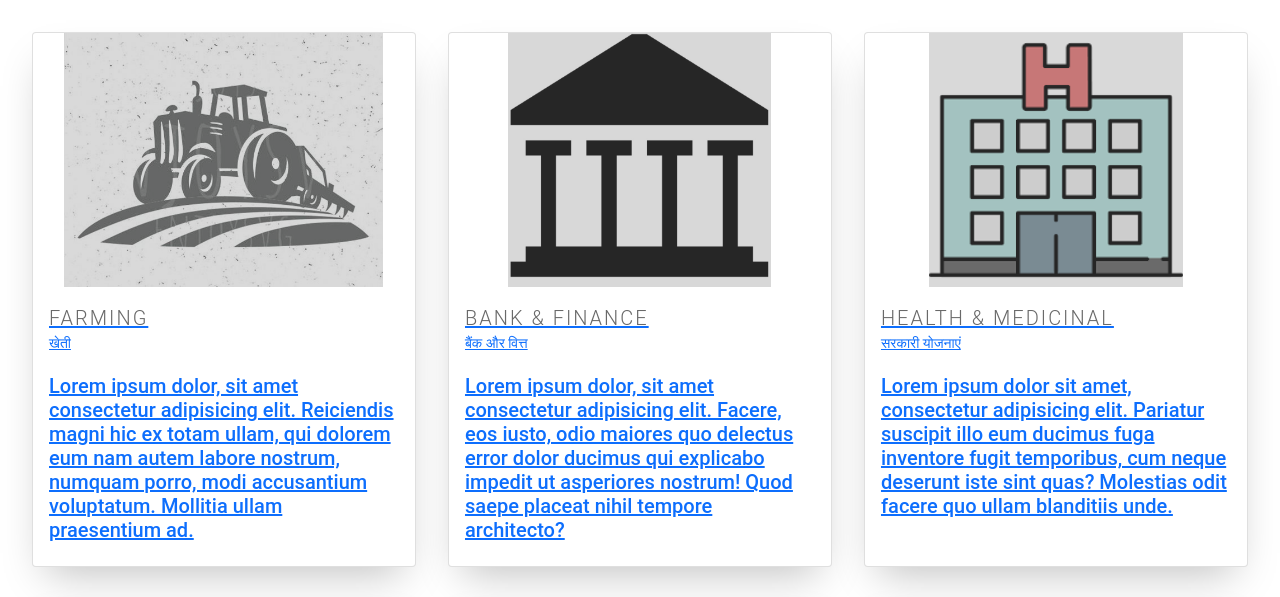
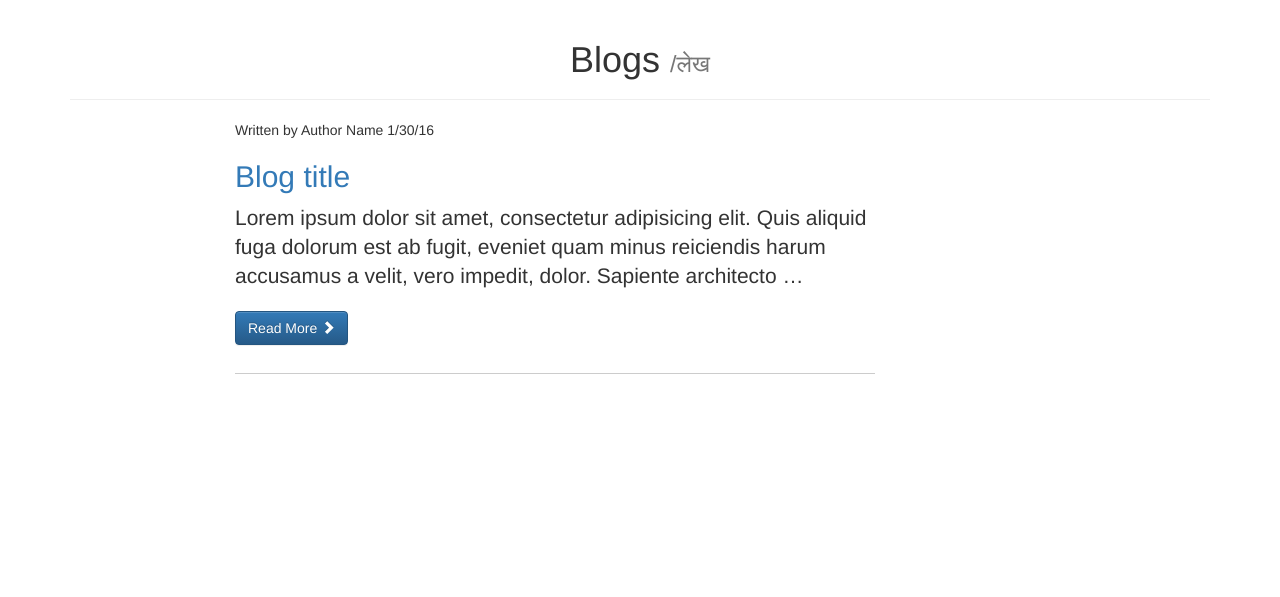
Before and after one commit to Asubtlecoderrr/jan-sevak, a Flask app: template templates/index.html in a window 1280 px wide. Shown: the top 597 px of the page. After the commit the page ends 374 px from the top, so only its background shows below. Run offline with Flask 2, Linux system fonts and the light colour scheme; the template is opened without the code that fills it, so the values that code supplies are empty; parts of the project's set-up code (start-up, migrations or seed data) failed here and were passed over; some libraries are stand-ins or nearby versions.

Commit message:
Add files via upload

```diff
--- a/templates/index.html
+++ b/templates/index.html
@@ -1,198 +1,78 @@
-{% include 'block.html' %}
+<!DOCTYPE html>
+<!--
+To change this license header, choose License Headers in Project Properties.
+To change this template file, choose Tools | Templates
+and open the template in the editor.
+-->
+<html>
+    <head>
+        <title>TODO supply a title</title>
+        <meta charset="UTF-8">
+        <meta name="viewport" content="width=device-width, initial-scale=1.0">
+        <!-- Latest compiled and minified CSS -->
+<link rel="stylesheet" href="https://maxcdn.bootstrapcdn.com/bootstrap/3.3.7/css/bootstrap.min.css"  crossorigin="anonymous">
+
+<!-- Optional theme -->
+<link rel="stylesheet" href="https://maxcdn.bootstrapcdn.com/bootstrap/3.3.7/css/bootstrap-theme.min.css"  crossorigin="anonymous">
         <style>
-	*,
-*::before,
-*::after {
-  box-sizing: border-box;
+            article {margin-bottom:2em;padding-bottom:2em;border-bottom:1px solid #ccc;}
+
+.social a {
+  padding: 0 .5em;
 }
-html {
-  background-color: #f0f0f0;
+
+.page-header {
+  margin-bottom:2rem;
 }
-body {
-  color: #999999;
-  font-family: 'Roboto', 'Helvetica Neue', Helvetica, Arial, sans-serif;
-  font-style: normal;
-  font-weight: 400;
-  letter-spacing: 0;
-  padding: 1rem;
-  text-rendering: optimizeLegibility;
-  -webkit-font-smoothing: antialiased;
-  -moz-osx-font-smoothing: grayscale;
-  -moz-font-feature-settings: "liga" on;
+.text{
+    margin-left: 150px
 }
-img {
-  height: auto;
-  max-width: 100%;
-  vertical-align: middle;
-}
-.btn {
-  background-color: white;
-  border: 1px solid #cccccc;
-  color: #696969;
-  padding: 0.5rem;
-  text-transform: lowercase;
-}
-.btn--block {
-  display: block;
-  width: 100%;
-}
-.cards {
-  display: flex;
-  flex-wrap: wrap;
-  list-style: none;
-  margin: 0;
-  padding: 0;
-}
-.cards__item {
-  display: flex;
-  padding: 1rem;
-}
-@media (min-width: 40rem) {
-  .cards__item {
-    width: 50%;
+@media screen and (max-width: 728px) {
+    .row{
+        margin: auto;
     }
 }
-@media (min-width: 56rem) {
-  .cards__item {
-    width: 33.3333%;
-  }
-}
-.card {
-  background-color: white;
-  border-radius: 0.25rem;
-  box-shadow: 0 20px 40px -14px rgba(0, 0, 0, 0.25);
-  display: flex;
-  flex-direction: column;
-  overflow: hidden;
-}
-.card:hover .card__image {
-  filter: contrast(100%);
-}
-.card__content {
-  display: flex;
-  flex: 1 1 auto;
-  flex-direction: column;
-  padding: 1rem;
-}
-.card__image {
-  background-position: center top;
-  background-repeat: no-repeat;
-  background-size: contain;
-  border-top-left-radius: 0.25rem;
-  border-top-right-radius: 0.25rem;
-  filter: contrast(70%);
-  overflow: hidden;
-  position: relative;
-  transition: filter 0.5s cubic-bezier(0.43, 0.41, 0.22, 0.91);
-}
-.card__image::before {
-  content: "";
-  display: block;
-  padding-top: 56.25%;
-}
-@media (min-width: 40rem) {
-  .card__image::before {
-    padding-top: 66.6%;
-  }
-}
-.card__image--farmer {
-  background-image: url("{{url_for('static', filename='farming.jpg')}}");
-}
-.card__image--bank {
-  background-image: url("{{url_for('static', filename='bank.png')}}");
-}
-.card__image--health {
-  background-image: url("{{url_for('static', filename='hospital.png')}}");
-}
-.card__image--govt {
-  background-image: url("{{url_for('static', filename='gov.png')}}");
-}
-.card__image--munci {
-  background-image: url("{{url_for('static', filename='munci.png')}}");
-}
-.card__image--misc {
-  background-image: url("{{url_for('static', filename='misc.png')}}");
-}
-.card__title {
-  color: #696969;
-  font-size: 1.25rem;
-  font-weight: 300;
-  letter-spacing: 2px;
-  text-transform: uppercase;
-}
-.card__text {
-  flex: 1 1 auto;
-  font-size: 0.875rem;
-  line-height: 1.5;
-  margin-bottom: 1.25rem;
-}
+        </style>
+    </head>
+    <body>
 
-</style>
+        <div class="container">
+            <center>
+  <div class="page-header">
+    <h1>Blogs <small>/लेख</small></h1>
+  </div>
+            </center>
+  <div class="row text" >
 
-<ul class="cards">
-	<li class="cards__item">
-	  <div class="card"><a href="#">
-		<div class="card__image card__image--farmer"></div>
-		<div class="card__content">
-		  <div class="card__title">Farming</div>
-		  <p class="card__text text-align-center">खेती</p>
-		  <h5>Lorem ipsum dolor, sit amet consectetur adipisicing elit. Reiciendis magni hic ex totam ullam, qui dolorem eum nam autem labore nostrum, numquam porro, modi accusantium voluptatum. Mollitia ullam praesentium ad.</h5>
+    <div class="col-md-8">
+      <article id="">
+        <header>
+          <div class="meta">
 
-		</div></a>
+            Written by <span class="author">Author Name</span> <span class="date">1/30/16</span>
           </div>
-	</li>
-	<li class="cards__item">
-	  <div class="card"><a href="#">
-		<div class="card__image card__image--bank"></div>
-		<div class="card__content">
-		  <div class="card__title">Bank & Finance</div>
-		  <p class="card__text">बैंक और वित्त</p>
-		  <h5>Lorem ipsum dolor, sit amet consectetur adipisicing elit. Facere, eos iusto, odio maiores quo delectus error dolor ducimus qui explicabo impedit ut asperiores nostrum! Quod saepe placeat nihil tempore architecto?</h5>
+          <h2>
+            <a href="">
+            Blog title</a></h2>
+        </header>
+        <div class="entry-content">
 
-		</div></a>
+          <p class="lead">Lorem ipsum dolor sit amet, consectetur adipisicing elit. Quis aliquid fuga dolorum est ab fugit, eveniet quam minus reiciendis harum accusamus a velit, vero impedit, dolor. Sapiente architecto &hellip;</p>
+
+          <a href="#" class="btn btn-primary">Read More <span class="glyphicon glyphicon glyphicon-chevron-right" aria-hidden="true"></span></a>
         </div>
-	</li>
-	<li class="cards__item">
-		<div class="card"><a href="#">
-		  <div class="card__image card__image--health"></div>
-		  <div class="card__content">
-			<div class="card__title">Health & Medicinal</div>
-			<p class="card__text">सरकारी योजनाएं</p>
-			<h5>Lorem ipsum dolor sit amet, consectetur adipisicing elit. Pariatur suscipit illo eum ducimus fuga inventore fugit temporibus, cum neque deserunt iste sint quas? Molestias odit facere quo ullam blanditiis unde.</h5>
+        <footer>
+        </footer>
+      </article>
 
-		  </div></a>
+
 </div>
-	  </li>
-	<li class="cards__item">
-	  <div class="card"><a href="#">
-		<div class="card__image card__image--govt"></div>
-		<div class="card__content">
-		  <div class="card__title">Government Schemes</div>
-		  <p class="card__text">सरकारी योजनाएं</p>
-		  <h5>Lorem ipsum dolor sit amet, consectetur adipisicing elit. Pariatur suscipit illo eum ducimus fuga inventore fugit temporibus, cum neque deserunt iste sint quas? Molestias odit facere quo ullam blanditiis unde.</h5>
 
-		</div></a>
+
+
+
   </div>
-	</li>
-	<li class="cards__item">
-		<div class="card"><a href="#">
-		  <div class="card__image card__image--munci"></div>
-		  <div class="card__content">
-			<div class="card__title">Municpality</div>
-			<p class="card__text"></p>
-			<h5>Lorem ipsum dolor sit amet, consectetur adipisicing elit. Pariatur suscipit illo eum ducimus fuga inventore fugit temporibus, cum neque deserunt iste sint quas? Molestias odit facere quo ullam blanditiis unde.</h5>
+</div>
 
-		  </div></a>
-		</div>
-	  </li>
-	<li class="cards__item">
-		<div class="card"><a href="#">
-		  <div class="card__image card__image--misc"></div>
-		  <div class="card__content">
-			<div class="card__title">Miscellaneous</div>
-			<p class="card__text">अन्य</p>
-			<h5>Lorem ipsum dolor sit amet consectetur adipisicing elit. Nulla, beatae laudantium porro repellendus magnam tempore dolorum, quis tenetur eveniet cumque autem at consequatur nesciunt delectus exercitationem vel est, maiores asperiores!</h5>
-		  </div></a>
-		</div>
-	  </li>
-  </ul>
+    </body>
+</html>
```
Lines whose indentation alone changed are shown as unchanged.
